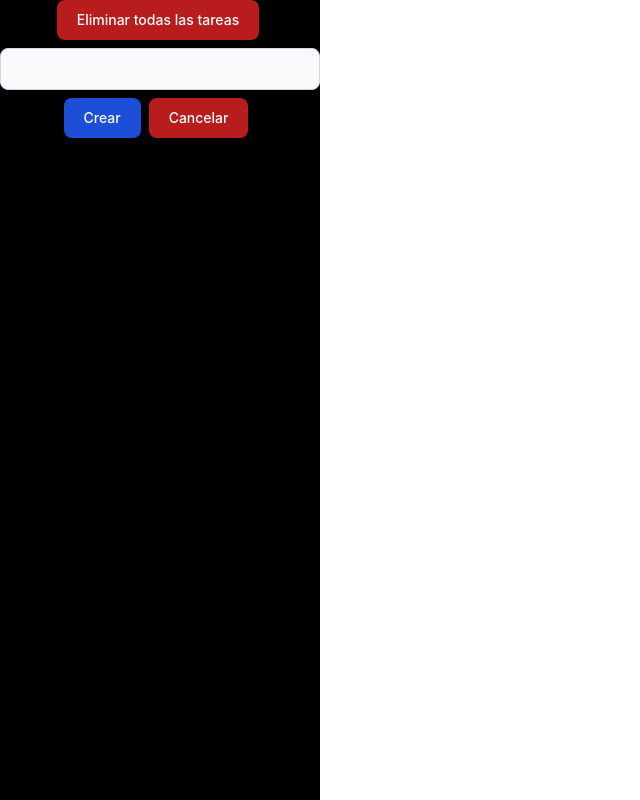
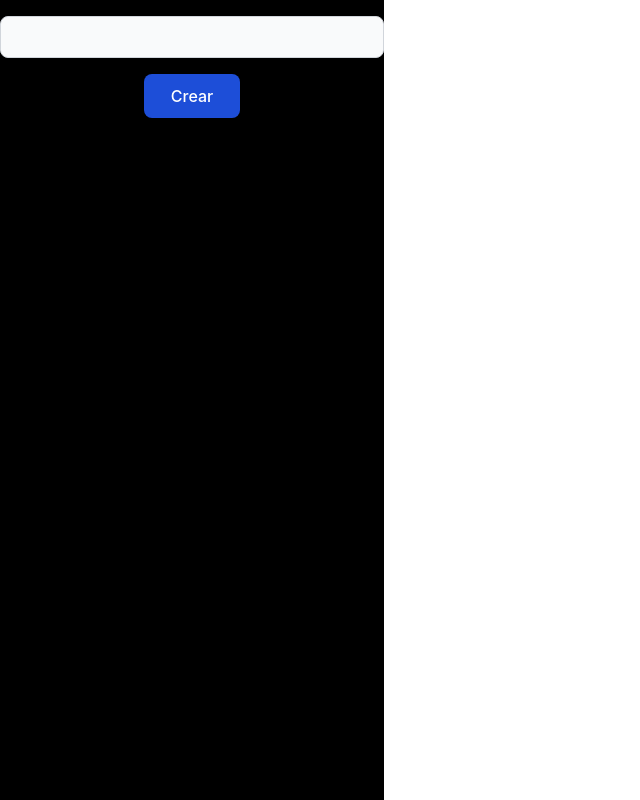
Before and after one commit to Nosrey/ToDo-List-React, a React (Create React App) app: page / in a window 1280 px wide. Shown: the whole page, without its empty margins (0-640 px from the left). Built offline with nearby package versions, Linux system fonts and the light colour scheme.

Commit message:
mejoras en la interfaz

```diff
--- a/src/components/Home/Home.jsx
+++ b/src/components/Home/Home.jsx
@@ -17,7 +17,9 @@ const Home = () => {
         <div>
             {activo ? <MensajeConfirmar activo={activo} setActivo={setActivo} tareas={tareas} setTareas={setTareas} /> : null}
             <CortinaBlanca activo={activo} setActivo={setActivo} />
-            <List activo={activo} setActivo={setActivo} tareas={tareas} setTareas={setTareas}/>
+            <div className='flex flex-row'>
+                <List activo={activo} setActivo={setActivo} tareas={tareas} setTareas={setTareas} />
+            </div>
         </div>
     )
 }
--- a/src/components/List/List.jsx
+++ b/src/components/List/List.jsx
@@ -5,18 +5,17 @@ import { useState, useEffect } from 'react'
 
 // creo un componente vacio
 const List = ({ activo, setActivo, tareas, setTareas }) => {
-    let claseBtnRojo = "focus:outline-none text-white bg-red-700 hover:bg-red-800 focus:ring-4 focus:ring-red-300 font-medium rounded-lg text-sm px-5 py-2.5 mr-2 mb-2 dark:bg-red-600 dark:hover:bg-red-700 dark:focus:ring-red-900"
-    let claseBtnAzul = "text-white bg-blue-700 hover:bg-blue-800 focus:ring-4 focus:ring-blue-300 font-medium rounded-lg text-sm px-5 py-2.5 mr-2 mb-2 dark:bg-blue-600 dark:hover:bg-blue-700 focus:outline-none dark:focus:ring-blue-800 mr-1"
-
     // creo un estado para la tarea
     const [tarea, setTarea] = useState('')
+    // creo un estado con un booleando llamado advertir
+    const [advertir, setAdvertir] = useState(false)
 
-    let cancelarForm = (e) => {
-        e.preventDefault();
-        // cambio el estado
-        // si cancelo el formulario, borro el valor del input
-        setTarea('')
-    }
+    // let cancelarForm = (e) => {
+    //     e.preventDefault();
+    //     // cambio el estado
+    //     // si cancelo el formulario, borro el valor del input
+    //     setTarea('')
+    // }
 
     // creo una funcion para agregar tareas al array tareas
     let agregarTarea = (e) => {
@@ -35,7 +34,10 @@ const List = ({ activo, setActivo, tareas, setTareas }) => {
             // vacio el formulario
             setTarea('')
         } else {
-            alert('No se puede agregar una tarea vacia')
+            setAdvertir(true)
+            setTimeout(() => {
+                setAdvertir(false)
+            }, 2000)
         }
     }
 
@@ -52,24 +54,27 @@ const List = ({ activo, setActivo, tareas, setTareas }) => {
     }, [setTareas])
 
     return (
-        <div className='h-screen bg-black w-[25%]'>
-            <button className={claseBtnRojo + ' ml-1'} onClick={eliminarTodasLasTareas}>Eliminar todas las tareas</button>
+        <div className='h-screen bg-black w-[30%] pt-4'>
             {/* si el estado es true, muestro el formulario */}
-            <form>
+            <div className=''>
                 {/* creo un input responsivo con el estado tarea */}
-                <input type="text" value={tarea} onChange={(e) => setTarea(e.target.value)} class="bg-gray-50 border border-gray-300 text-gray-900 text-sm rounded-lg focus:ring-blue-500 focus:border-blue-500 block w-full p-2.5 w-1/4 mx-auto mb-2" />
+                <input type="text" value={tarea} onChange={(e) => setTarea(e.target.value)} class={"bg-gray-50 border border-gray-300 text-gray-900 text-base rounded-lg focus:ring-blue-500 focus:border-blue-500 block w-full p-2 w-[80%] mx-auto mb-4   " + (advertir && "border-red-600 border-4 animate-bounce  ")} />
+                <div className='flex flex-col justify-center items-center'>
 
                     <button onClick={(e) => {
                         e.preventDefault();
                         agregarTarea(e)
                     }}
-                    className={claseBtnAzul}>Crear</button>
+                        className={"text-white bg-blue-700 hover:bg-blue-800 focus:ring-2 focus:ring-blue-300 font-medium rounded-lg text-base px-5 py-2.5 dark:bg-blue-600 dark:hover:bg-blue-700 focus:outline-none dark:focus:ring-blue-800 w-[25%]"}>Crear</button>
 
-                <button onClick={(e) => cancelarForm(e)} className={claseBtnRojo}>Cancelar</button>
-            </form>
+                    {/* boton para cancelar descartado */}
+                    {/* <button onClick={(e) => cancelarForm(e)} className={"focus:outline-none text-white bg-red-700 hover:bg-red-800 focus:ring-4 focus:ring-red-300 font-medium rounded-lg text-sm px-5 py-2.5 dark:bg-red-600 dark:hover:bg-red-700 dark:focus:ring-red-900 w-[40%]"}>Cancelar</button> */}
+                </div>
+            </div>
             {/* reviso la longitud del localStorage y si es mayor a 0, muestro el array donde en listElement mapeo el array */}
             {tareas.length > 0 && (
-                <div className='flex flex-col items-start inline-flex  border rounded p-2 bg-gray-100 mt-4 rounded-lg shadow-lg w-[90%]'>
+                <div>
+                    <div className='flex flex-col items-start inline-flex border rounded px-2 bg-gray-100 mt-8 rounded-lg shadow-lg w-[90%]'>
                         {JSON.parse(localStorage.getItem('tareas')).map((tarea, index) => (
                             <div key={index} className='w-full'>
                                 <ListElement
@@ -85,6 +90,8 @@ const List = ({ activo, setActivo, tareas, setTareas }) => {
                             </div>
                         ))}
                     </div>
+                    <button className={'focus:outline-none text-white bg-red-700 hover:bg-red-800 focus:ring-4 focus:ring-red-300 font-medium rounded-lg text-sm px-5 py-2.5 dark:bg-red-600 dark:hover:bg-red-700 dark:focus:ring-red-900 mt-4'} onClick={eliminarTodasLasTareas}>Eliminar todas las tareas</button>
+                </div>
             )}
         </div>
     )
--- a/src/components/ListElement/ListElement.jsx
+++ b/src/components/ListElement/ListElement.jsx
@@ -25,21 +25,21 @@ const ListElement = ({ tarea, id, index, listaTareas, setListaTareas }) => {
     }
 
     return (
-        <div className="flex my-1 text-center">
+        <div className="flex my-1 text-center py-1">
             {/* muestro la id y luego la tarea */}
             {/* creo un input de form para aplicar el checked cuando quieras marcar que la tarea esta completada     */}
             <input type="checkbox" checked={checked} onChange={() => setChecked(!checked)} className="w-[7.5%]" />
-            <div className='w-[82.5%] text-base mx-3 flex justify-center items-center'>
-                <p className={`w-full ${checked ? 'line-through' : ''}`}><strong>{index + 1}</strong> - {tarea}</p>
+            <div className='w-[72.5%] text-base mx-3 flex justify-center items-center'>
+                <p className={`w-full ${checked ? 'line-through' : ''}`}>{tarea}</p>
             </div>
 
-            <div className='w-[10%]'>
-
-                <button className="w-[2vw] ml-auto text-white font-medium rounded-lg text-sm mr-2" onClick={(e) => eliminarElemento(e)}>
-                    <img src={deleteBtn} alt="deleteBtn" className=' object-cover' />
-                </button>
+            <div className='w-[20%] flex justify-center items-center'>
                 <button className="w-[2vw] text-white font-medium rounded-lg text-sm" onClick={(e) => eliminarElemento(e)}>
                     <img src={editBtn} alt="editBtn" className=' object-cover' />
+                </button>
+
+                <button className="w-[2vw] ml-auto text-white font-medium rounded-lg text-sm ml-2" onClick={(e) => eliminarElemento(e)}>
+                    <img src={deleteBtn} alt="deleteBtn" className=' object-cover' />
                 </button>
             </div>
 
```
Lines whose indentation alone changed are shown as unchanged.
